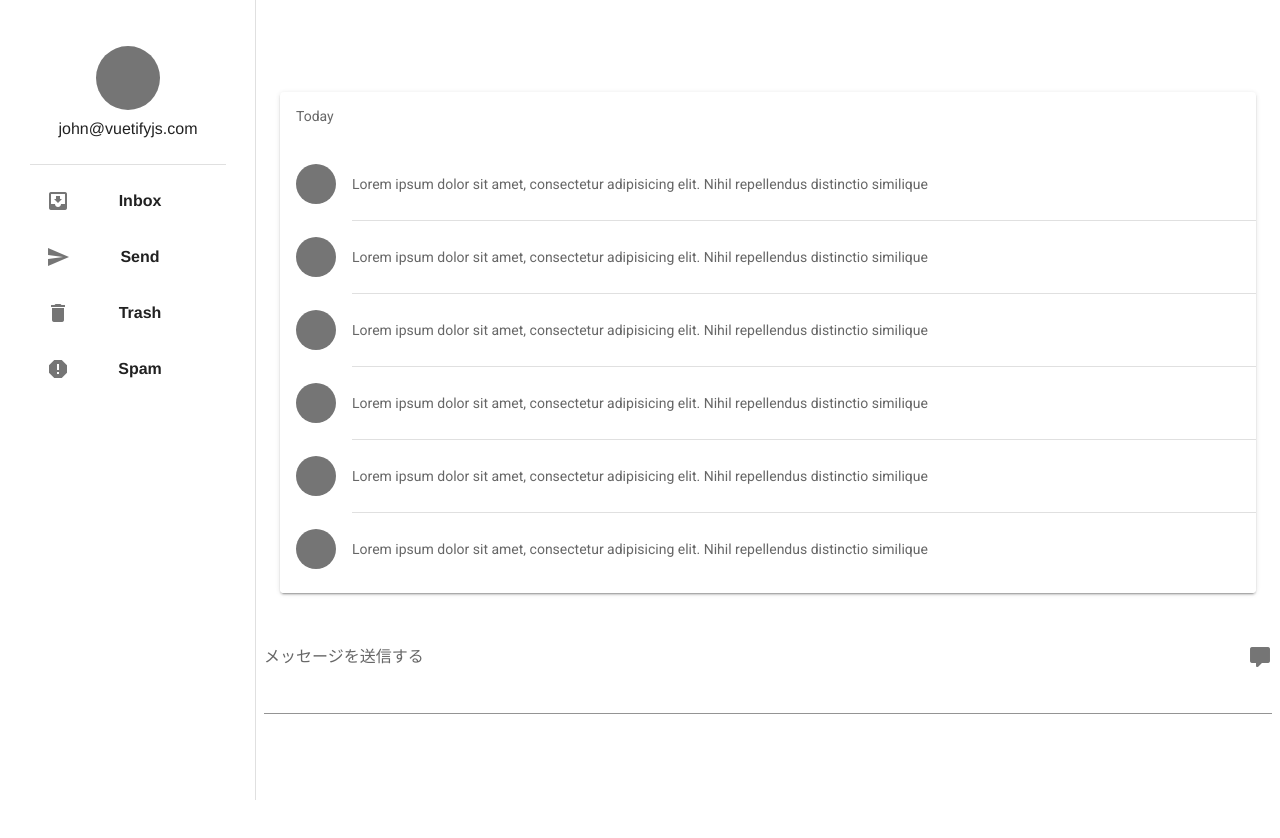
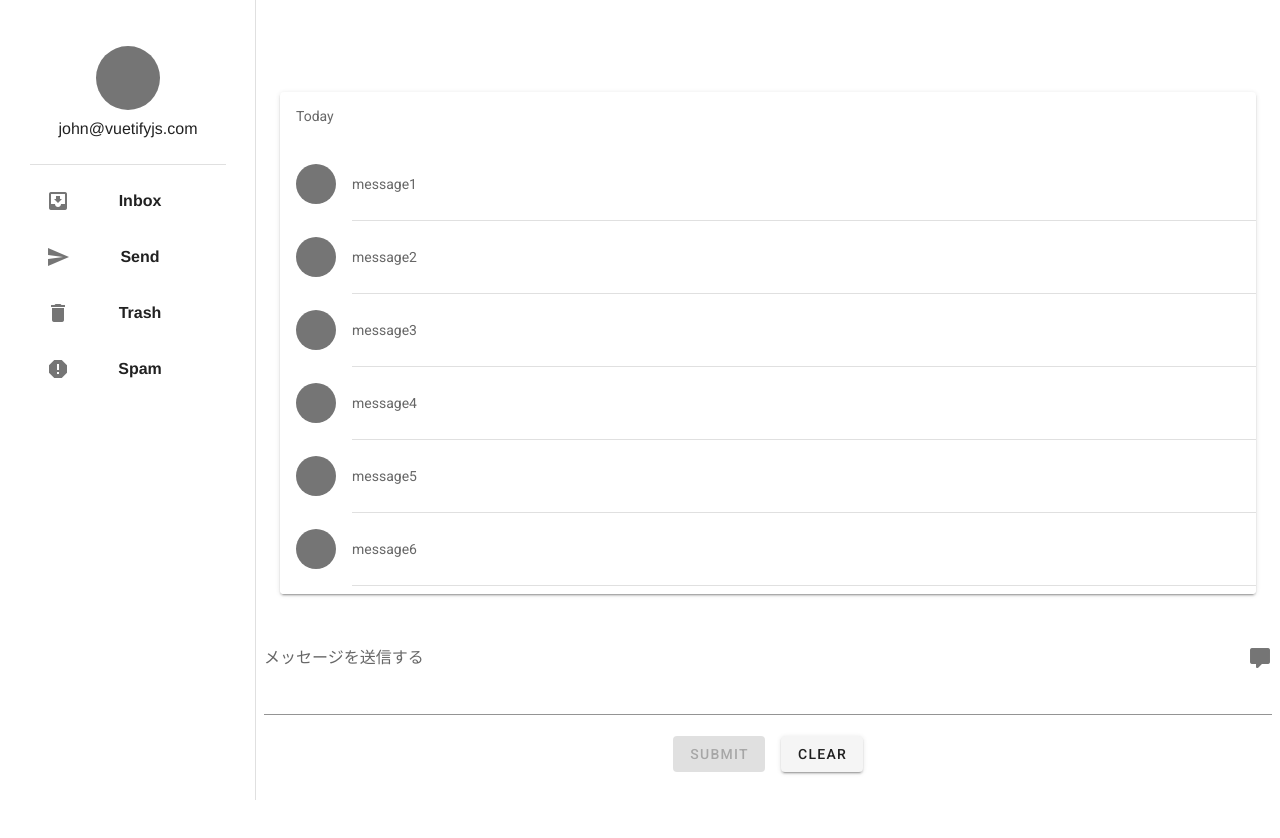
Before and after one commit to atsu0203/vue-chat, a Vue app: page /chat in a window 1280 px wide. Shown: the top 838 px of the page. Built offline with nearby package versions, Linux system fonts and the light colour scheme.

Commit message:
チャット送信機能追加

```diff
--- a/src/views/ChatBoard.vue
+++ b/src/views/ChatBoard.vue
@@ -16,10 +16,9 @@
               <v-subheader>{{ card }}</v-subheader>
 
               <v-list two-line>
-                <template v-for="n in 6">
+                <template v-for="(data ,index) in messages">
                   <v-list-item
-
-                    :key="n"
+                    :key="index"
                   >
                     <v-list-item-avatar color="grey darken-1">
                     </v-list-item-avatar>
@@ -28,14 +27,14 @@
                       <!-- <v-list-item-title>Message {{ n }}</v-list-item-title> -->
 
                       <v-list-item-subtitle class ="message">
-                        Lorem ipsum dolor sit amet, consectetur adipisicing elit. Nihil repellendus distinctio similique
+                        {{ data.message }}
                       </v-list-item-subtitle>
                     </v-list-item-content>
                   </v-list-item>
 
                   <v-divider
-                    v-if="n !== 6"
-                    :key="`divider-${n}`"
+                    v-if="index !==6"
+                    :key="`divider-${index}`"
                     inset
                   ></v-divider>
                 </template>
@@ -45,12 +44,25 @@
         </v-row>
       </v-container>
       <v-textarea
+        v-model="body"
         append-icon="mdi-comment"
         class="mx-2"
         label="メッセージを送信する"
         rows="3"
         auto-grow
       ></v-textarea>
+      <v-btn
+        class="mr-4"
+        type="submit"
+        :disabled="invalid"
+        @click="submit"
+
+      >
+        submit
+      </v-btn>
+      <v-btn @click="clear">
+        clear
+      </v-btn>
     </v-main>
   </v-app>
 </template>
@@ -62,6 +74,15 @@
         console.log("user_id",this.user_id);
     },
     data: () => ({
+      messages: [
+        {message: "message1"},
+        {message: "message2"},
+        {message: "message3"},
+        {message: "message4"},
+        {message: "message5"},
+        {message: "message6"},
+      ],
+      body:'',
       user_id: "",
       cards: ['Today'],
       drawer: null,
@@ -71,7 +92,29 @@
         ['mdi-delete', 'Trash'],
         ['mdi-alert-octagon', 'Spam'],
       ],
+      // invalid: false,
     }),
+    computed:{
+      invalid(){
+        if(!this.body){
+          return true;
+        }else{
+          return false;
+        }
+      }
+    },
+    methods: {
+        clear(){
+            this.body= "";
+        },
+        submit(){
+            console.log("submit_body",this.body);
+            this.messages.unshift({message:this.body});
+            this.body= "";
+        },
+
+
+    }
   }
 </script>
 
```
Lines whose indentation alone changed are shown as unchanged.
